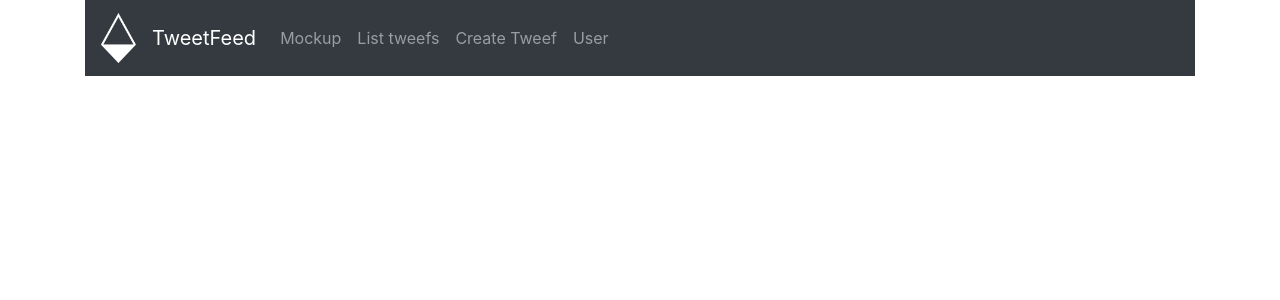
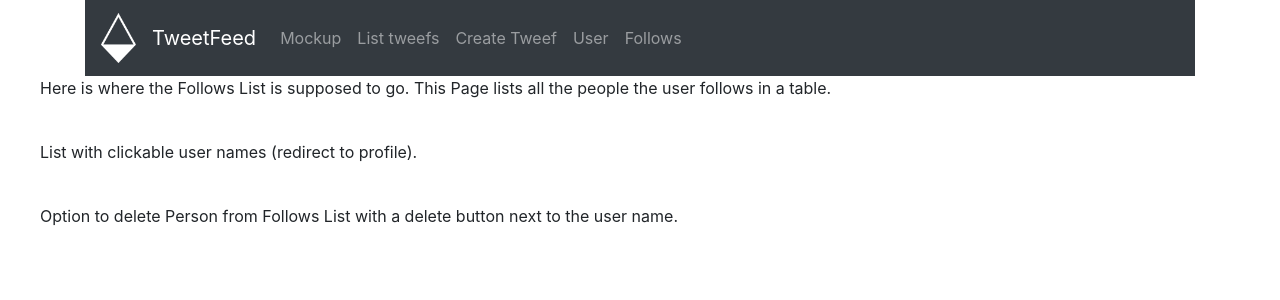
Before and after one commit to Lilith1410/TweetFeed, a React (Create React App) app in the folder tweetfeed/: page /tweefs/user/id/follows in a window 1280 px wide. Shown: the top 300 px of the page. Built offline with nearby package versions, Linux system fonts and the light colour scheme.

Commit message:
Working - Added Follows Page + Links / Routes

```diff
--- a/tweetfeed/src/app/index.js
+++ b/tweetfeed/src/app/index.js
@@ -2,7 +2,7 @@ import React, { Component } from 'react';
 import { BrowserRouter as Router, Route, Switch } from 'react-router-dom'
 
 import { NavBar } from '../components'
-import { TweefsList, TweefsInsert, TweefsUpdate, UserProfile, Mockup } from '../pages'
+import { TweefsList, TweefsInsert, TweefsUpdate, UserProfile, Mockup, Follows } from '../pages'
 
 import 'bootstrap/dist/css/bootstrap.min.css'
 
@@ -19,6 +19,7 @@ class App extends Component {
             <Route path="/tweefs/update/:id" exact component={TweefsUpdate} />
             <Route path="/tweefs/user/:id" exact component={UserProfile} />
             <Route path="/tweefs/mockup" exact component={Mockup} />
+            <Route path="/tweefs/user/:id/follows" exact component={Follows} />
           </Switch>
         </Router>
       </div>
--- a/tweetfeed/src/components/Links.jsx
+++ b/tweetfeed/src/components/Links.jsx
@@ -43,6 +43,11 @@ class Links extends Component {
                   User
                 </Link>
               </Item>
+              <Item>
+                <Link to="/tweefs/user/id/follows" className="nav-link">
+                  Follows
+                </Link>
+              </Item>
             </List>
           </Collapse>
       </React.Fragment>
--- /dev/null
+++ b/tweetfeed/src/pages/Follows.jsx
@@ -0,0 +1,36 @@
+import React, { Component } from 'react'
+import api from '../api'
+
+import styled from 'styled-components'
+
+const Wrapper = styled.div`
+    padding: 0 40px 40px 40px;
+`
+
+class Follows extends Component {
+
+  constructor(props) {
+    super(props)
+
+    this.state = {
+      id: this.props.match.params.id,
+      userName:  ''
+    }
+  }
+
+  render() {
+    return (
+      <Wrapper>
+        <p>Here is where the Follows List is supposed to go. This Page lists all the people the user follows in a table.  </p>
+        <br />
+        <p>List with clickable user names (redirect to profile). </p>
+        <br />
+        <p>Option to delete Person from Follows List with a delete button next to the user name.  </p>
+      </Wrapper>
+
+    )
+  }
+
+}
+
+export default Follows
--- a/tweetfeed/src/pages/index.js
+++ b/tweetfeed/src/pages/index.js
@@ -3,5 +3,6 @@ import TweefsInsert from './TweefsInsert'
 import TweefsUpdate from './TweefsUpdate'
 import UserProfile from './UserProfile'
 import Mockup from './Mockup'
+import Follows from './Follows'
 
-export { TweefsList, TweefsInsert, TweefsUpdate, UserProfile, Mockup }
+export { TweefsList, TweefsInsert, TweefsUpdate, UserProfile, Mockup, Follows }
```
